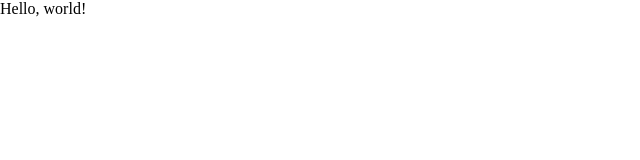
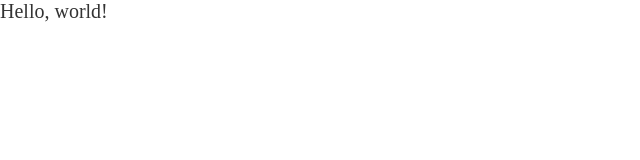
Before and after one commit to nazma98/bongoDev, a plain HTML site: page HTML-masterclass/pseudo-element-practice.html in a window 1280 px wide. Shown: the full height of the page, 0-640 px from the left. Drawn offline with Linux system fonts and the light colour scheme.

Commit message:
Add style to pseudo example div

```diff
--- a/HTML-masterclass/pseudo-element-practice.css
+++ b/HTML-masterclass/pseudo-element-practice.css
@@ -3,3 +3,9 @@
     padding: 0;
     box-sizing: border-box;
 }
+
+.pseudo-example{
+    font-size: 20px;
+    color: #333;
+    position: relative;
+}
```
